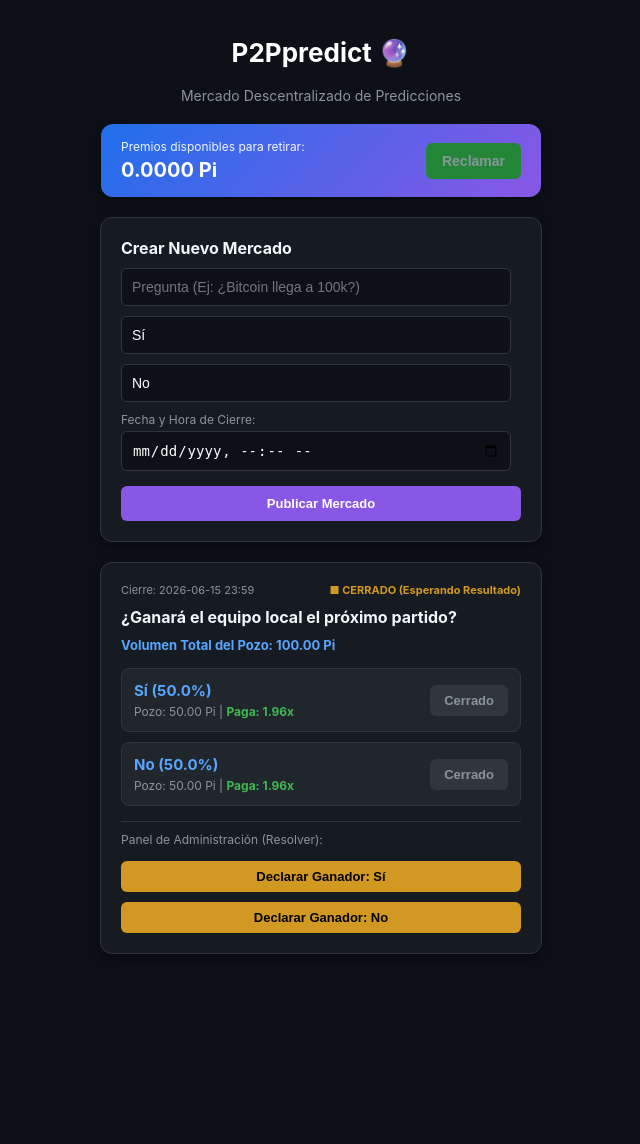
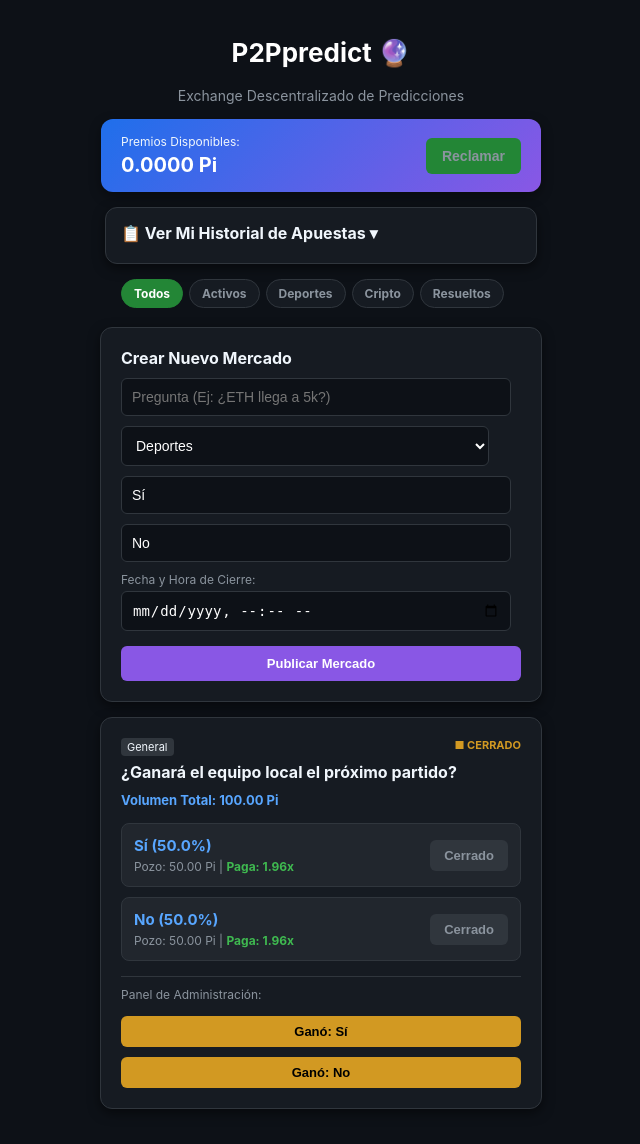
Before and after one commit to jaimetetio-jpg/oracle-predict-backend, a Flask app: page / in a window 1280 px wide. Shown: the whole page, without its empty margins (319-959 px from the left). Before the commit the page ends 954 px from the top, so only its background shows below. Run offline with Flask 3, Linux system fonts and the light colour scheme.

Commit message:
Update index.html

```diff
--- a/templates/index.html
+++ b/templates/index.html
@@ -3,7 +3,7 @@
 <head>
     <meta charset="UTF-8">
     <meta name="viewport" content="width=device-width, initial-scale=1.0">
-    <title>P2Ppredict - Mercado de Predicciones P2P</title>
+    <title>P2Ppredict - Exchange Profesional de Predicciones</title>
     <style>
         body {
             background-color: #0d1117;
@@ -16,37 +16,38 @@
             margin: 0;
         }
         h1 { font-size: 26px; color: #ffffff; margin-bottom: 5px; }
-        p.subtitulo { color: #8b949e; font-size: 14px; margin-bottom: 20px; }
-        .card {
-            background-color: #161b22;
-            border: 1px solid #30363d;
-            border-radius: 12px;
-            padding: 20px;
-            width: 100%;
-            max-width: 400px;
-            margin-bottom: 20px;
-            box-shadow: 0 4px 12px rgba(0,0,0,0.5);
-        }
-        .card h3 { font-size: 16px; color: #f0f6fc; margin-top: 0; margin-bottom: 10px; }
+        p.subtitulo { color: #8b949e; font-size: 14px; margin-bottom: 15px; }
+
         .wallet-card {
             background: linear-gradient(135deg, #1f6feb, #8957e5);
-            border-radius: 12px;
-            padding: 15px 20px;
-            width: 100%;
-            max-width: 400px;
-            margin-bottom: 20px;
-            display: flex;
-            justify-content: space-between;
-            align-items: center;
+            border-radius: 12px; padding: 15px 20px; width: 100%; max-width: 400px;
+            margin-bottom: 15px; display: flex; justify-content: space-between; align-items: center;
             box-shadow: 0 4px 12px rgba(0,0,0,0.4);
         }
         .wallet-info span { font-size: 12px; color: #f0f6fc; display: block; }
         .wallet-info h2 { font-size: 20px; color: #ffffff; margin: 4px 0 0 0; }
-        input[type="text"], input[type="datetime-local"] {
+
+        /* Filtros de Categorías y Estados */
+        .filtros-container { display: flex; gap: 6px; width: 100%; max-width: 400px; margin-bottom: 15px; overflow-x: auto; padding-bottom: 4px; }
+        .tab-filtro {
+            background-color: #161b22; border: 1px solid #30363d; color: #8b949e;
+            padding: 6px 12px; border-radius: 20px; font-size: 12px; cursor: pointer; white-space: nowrap; font-weight: bold;
+        }
+        .tab-filtro.activo { background-color: #238636; color: #fff; border-color: #238636; }
+
+        .card {
+            background-color: #161b22; border: 1px solid #30363d; border-radius: 12px;
+            padding: 20px; width: 100%; max-width: 400px; margin-bottom: 15px;
+            box-shadow: 0 4px 12px rgba(0,0,0,0.5);
+        }
+        .card h3 { font-size: 16px; color: #f0f6fc; margin-top: 0; margin-bottom: 10px; }
+
+        input[type="text"], input[type="datetime-local"], select {
             width: 92%; padding: 10px; border-radius: 6px; border: 1px solid #30363d;
             background-color: #0d1117; color: #fff; margin-bottom: 10px; font-size: 14px;
         }
         label { font-size: 12px; color: #8b949e; display: block; margin-bottom: 4px; text-align: left; }
+
         .opciones-container { display: flex; flex-direction: column; gap: 10px; margin-top: 15px; }
         .opcion-row {
             background-color: #21262d; border: 1px solid #30363d; border-radius: 8px;
@@ -56,6 +57,7 @@
         .nombre-opcion { font-weight: bold; color: #58a6ff; font-size: 15px; }
         .stats-opcion { font-size: 12px; color: #8b949e; }
         .pago-destacado { color: #3fb950; font-weight: bold; }
+
         button {
             background-color: #238636; color: #fff; border: none; padding: 8px 14px;
             border-radius: 6px; font-size: 13px; cursor: pointer; font-weight: bold;
@@ -65,32 +67,61 @@
         button.btn-resolver { background-color: #d29922; color: #000; width: 100%; margin-top: 10px; }
         button.btn-reclamar { background-color: #238636; padding: 10px 16px; font-size: 14px; }
         button:hover:not(:disabled) { opacity: 0.85; }
-        .header-meta { display: flex; justify-content: space-between; font-size: 11px; color: #8b949e; margin-bottom: 10px; }
+
+        .header-meta { display: flex; justify-content: space-between; font-size: 11px; color: #8b949e; margin-bottom: 6px; }
+        .badge-categoria { background-color: #30363d; padding: 2px 6px; border-radius: 4px; color: #f0f6fc; }
         .badge-activo { color: #3fb950; font-weight: bold; }
         .badge-cerrado { color: #d29922; font-weight: bold; }
         .badge-resuelto { color: #58a6ff; font-weight: bold; }
         .pozo-global { font-size: 13px; color: #58a6ff; margin-bottom: 10px; font-weight: bold; }
         .resultado-caja { background-color: #1f242c; padding: 10px; border-radius: 6px; margin-top: 10px; font-size: 13px; color: #3fb950; }
+
+        /* Historial Personal */
+        .historial-box { font-size: 12px; background: #0d1117; padding: 10px; border-radius: 6px; border: 1px solid #30363d; margin-top: 10px; }
+        .historial-item { border-bottom: 1px solid #21262d; padding: 6px 0; display: flex; justify-content: space-between; }
     </style>
 </head>
 <body>
 
     <h1>P2Ppredict 🔮</h1>
-    <p class="subtitulo">Mercado Descentralizado de Predicciones</p>
+    <p class="subtitulo">Exchange Descentralizado de Predicciones</p>
 
-    <!-- Tarjeta de Billetera y Reclamo de Premios -->
+    <!-- Tarjeta de Billetera y Reclamo -->
     <div class="wallet-card">
         <div class="wallet-info">
-            <span>Premios disponibles para retirar:</span>
+            <span>Premios Disponibles:</span>
             <h2 id="saldo-usuario">0.0000 Pi</h2>
         </div>
         <button class="btn-reclamar" id="btn-reclamar" onclick="reclamarPremio()" disabled>Reclamar</button>
     </div>
 
+    <!-- Historial de Apuestas Personales -->
+    <div class="card" style="padding: 15px;">
+        <h3 style="margin-bottom: 5px; cursor: pointer;" onclick="toggleHistorial()">📋 Ver Mi Historial de Apuestas ▾</h3>
+        <div id="contenedor-historial" class="historial-box" style="display: none;">
+            <span style="color: #8b949e;">Cargando historial...</span>
+        </div>
+    </div>
+
+    <!-- Filtros por Categoría / Estado -->
+    <div class="filtros-container">
+        <div class="tab-filtro activo" onclick="filtrar('todos', this)">Todos</div>
+        <div class="tab-filtro" onclick="filtrar('activo', this)">Activos</div>
+        <div class="tab-filtro" onclick="filtrar('Deportes', this)">Deportes</div>
+        <div class="tab-filtro" onclick="filtrar('Cripto', this)">Cripto</div>
+        <div class="tab-filtro" onclick="filtrar('resuelto', this)">Resueltos</div>
+    </div>
+
     <!-- Crear Mercado -->
     <div class="card">
         <h3>Crear Nuevo Mercado</h3>
-        <input type="text" id="nuevo-titulo" placeholder="Pregunta (Ej: ¿Bitcoin llega a 100k?)">
+        <input type="text" id="nuevo-titulo" placeholder="Pregunta (Ej: ¿ETH llega a 5k?)">
+        <select id="nueva-categoria">
+            <option value="Deportes">Deportes</option>
+            <option value="Cripto">Cripto</option>
+            <option value="Política">Política</option>
+            <option value="Tecnología">Tecnología</option>
+        </select>
         <input type="text" id="opcion-1" placeholder="Opción 1" value="Sí">
         <input type="text" id="opcion-2" placeholder="Opción 2" value="No">
         <label>Fecha y Hora de Cierre:</label>
@@ -104,60 +135,80 @@
     </div>
 
     <script>
-        const usuarioActual = "Pionero"; // Usuario de prueba simulado
+        const usuarioActual = "Pionero";
+        let filtroActual = 'todos';
+        let eventosGlobales = [];
 
         async function inicializarApp() {
-            await cargarSaldo();
+            await cargarDatosUsuario();
             await cargarMercados();
         }
 
-        async function cargarSaldo() {
+        async function cargarDatosUsuario() {
             try {
                 const response = await fetch(`/api/saldo/${usuarioActual}`);
                 const data = await response.json();
                 if (data.success) {
                     document.getElementById('saldo-usuario').innerText = `${data.saldo_disponible.toFixed(4)} Pi`;
-                    const btnReclamar = document.getElementById('btn-reclamar');
-                    if (data.saldo_disponible > 0) {
-                        btnReclamar.disabled = false;
+                    document.getElementById('btn-reclamar').disabled = data.saldo_disponible <= 0;
+
+                    // Renderizar historial
+                    const histCont = document.getElementById('contenedor-historial');
+                    if (data.historial.length === 0) {
+                        histCont.innerHTML = '<span style="color: #8b949e;">Aún no tienes apuestas registradas.</span>';
                     } else {
-                        btnReclamar.disabled = true;
+                        let htmlHist = '';
+                        data.historial.reverse().forEach(h => {
+                            htmlHist += `
+                                <div class="historial-item">
+                                    <div><b>${h.titulo_evento}</b><br><span style="color: #58a6ff;">Apuesta: ${h.opcion_elegida} (${h.monto} Pi)</span></div>
+                                    <div style="color: #8b949e; font-size: 11px;">${h.fecha}</div>
+                                </div>
+                            `;
+                        });
+                        histCont.innerHTML = htmlHist;
                     }
                 }
-            } catch (error) { console.error("Error al cargar saldo:", error); }
+            } catch (error) { console.error("Error al cargar usuario:", error); }
         }
 
-        async function reclamarPremio() {
-            try {
-                const response = await fetch('/api/reclamar', {
-                    method: 'POST',
-                    headers: { 'Content-Type': 'application/json' },
-                    body: JSON.stringify({ username: usuarioActual })
-                });
-                const res = await response.json();
-                if (res.success) {
-                    alert(res.mensaje);
-                    inicializarApp(); // Refrescar saldo
-                } else {
-                    alert("Aviso: " + res.error);
-                }
-            } catch (error) { console.error("Error al reclamar:", error); }
+        function toggleHistorial() {
+            const el = document.getElementById('contenedor-historial');
+            el.style.display = el.style.display === 'none' ? 'block' : 'none';
         }
 
         async function cargarMercados() {
             try {
                 const response = await fetch('/api/eventos');
-                const eventos = await response.json();
+                eventosGlobales = await response.json();
+                renderizarMercados();
+            } catch (error) { console.error("Error al cargar mercados:", error); }
+        }
 
+        function filtrar(criterio, elemento) {
+            document.querySelectorAll('.tab-filtro').forEach(t => t.classList.remove('activo'));
+            elemento.classList.add('activo');
+            filtroActual = criterio;
+            renderizarMercados();
+        }
+
+        function renderizarMercados() {
             const contenedor = document.getElementById('mercados-container');
             contenedor.innerHTML = '';
 
-                if (eventos.length === 0) {
-                    contenedor.innerHTML = '<div class="card"><h3>No hay mercados disponibles</h3></div>';
+            let filtrados = eventosGlobales.filter(ev => {
+                if (filtroActual === 'todos') return true;
+                if (filtroActual === 'activo') return ev.estado === 'activo';
+                if (filtroActual === 'resuelto') return ev.estado === 'resuelto';
+                return ev.categoria === filtroActual;
+            });
+
+            if (filtrados.length === 0) {
+                contenedor.innerHTML = '<div class="card"><h3>No hay mercados en esta categoría</h3></div>';
                 return;
             }
 
-                eventos.forEach(ev => {
+            filtrados.forEach(ev => {
                 const card = document.createElement('div');
                 card.className = 'card';
 
@@ -168,7 +219,7 @@
 
                 let badgeClass = 'badge-activo';
                 let badgeText = '● ACTIVO';
-                    if (ev.estado === 'cerrado') { badgeClass = 'badge-cerrado'; badgeText = '■ CERRADO (Esperando Resultado)'; }
+                if (ev.estado === 'cerrado') { badgeClass = 'badge-cerrado'; badgeText = '■ CERRADO'; }
                 if (isResuelto) { badgeClass = 'badge-resuelto'; badgeText = '✔ RESUELTO'; }
 
                 let htmlOpciones = '';
@@ -180,7 +231,7 @@
                     htmlOpciones += `
                         <div class="opcion-row" style="${esGanadora ? 'border: 2px solid #3fb950;' : ''}">
                             <div class="info-opcion">
-                                    <span class="nombre-opcion">${op.nombre} (${porcentaje}%) ${esGanadora ? '🏆 (Ganadora)' : ''}</span>
+                                <span class="nombre-opcion">${op.nombre} (${porcentaje}%) ${esGanadora ? '🏆' : ''}</span>
                                 <span class="stats-opcion">Pozo: ${op.pozo.toFixed(2)} Pi | <span class="pago-destacado">Paga: ${multiplicador}x</span></span>
                             </div>
                             <button ${!isActivo ? 'disabled' : ''} onclick="apostar(${ev.id}, ${op.id})">
@@ -194,53 +245,47 @@
                 if (!isResuelto) {
                     htmlResolucion = `
                         <div style="margin-top: 15px; border-top: 1px solid #30363d; padding-top: 10px;">
-                                <label>Panel de Administración (Resolver):</label>
-                                <button class="btn-resolver" onclick="resolverMercado(${ev.id}, ${ev.opciones[0].id})">Declarar Ganador: ${ev.opciones[0].nombre}</button>
-                                <button class="btn-resolver" onclick="resolverMercado(${ev.id}, ${ev.opciones[1].id})">Declarar Ganador: ${ev.opciones[1].nombre}</button>
+                            <label>Panel de Administración:</label>
+                            <button class="btn-resolver" onclick="resolverMercado(${ev.id}, ${ev.opciones[0].id})">Ganó: ${ev.opciones[0].nombre}</button>
+                            <button class="btn-resolver" onclick="resolverMercado(${ev.id}, ${ev.opciones[1].id})">Ganó: ${ev.opciones[1].nombre}</button>
                         </div>
                     `;
                 } else {
-                        htmlResolucion = `<div class="resultado-caja">Mercado finalizado. Comisión retenida para la casa: <b>${ev.comision_casa.toFixed(2)} Pi</b>.</div>`;
+                    htmlResolucion = `<div class="resultado-caja">Finalizado. Comisión de la casa: <b>${ev.comision_casa.toFixed(2)} Pi</b>.</div>`;
                 }
 
                 card.innerHTML = `
                     <div class="header-meta">
-                            <span>Cierre: ${ev.fecha_cierre.replace('T', ' ')}</span>
+                        <span class="badge-categoria">${ev.categoria || 'General'}</span>
                         <span class="${badgeClass}">${badgeText}</span>
                     </div>
                     <h3>${ev.titulo}</h3>
-                        <div class="pozo-global">Volumen Total del Pozo: ${pozoTotalEvento.toFixed(2)} Pi</div>
-                        <div class="opciones-container">
-                            ${htmlOpciones}
-                        </div>
+                    <div class="pozo-global">Volumen Total: ${pozoTotalEvento.toFixed(2)} Pi</div>
+                    <div class="opciones-container">${htmlOpciones}</div>
                     ${htmlResolucion}
                 `;
                 contenedor.appendChild(card);
             });
-
-            } catch (error) { console.error("Error al cargar mercados:", error); }
         }
 
         async function crearMercado() {
             const titulo = document.getElementById('nuevo-titulo').value;
+            const categoria = document.getElementById('nueva-categoria').value;
             const op1 = document.getElementById('opcion-1').value;
             const op2 = document.getElementById('opcion-2').value;
             const fechaCierre = document.getElementById('fecha-cierre').value;
 
-            if (!titulo || !fechaCierre) {
-                alert("Completa el título y la fecha de cierre.");
-                return;
-            }
+            if (!titulo || !fechaCierre) { alert("Completa el título y la fecha de cierre."); return; }
 
             try {
                 const response = await fetch('/api/crear-evento', {
                     method: 'POST',
                     headers: { 'Content-Type': 'application/json' },
-                    body: JSON.stringify({ titulo, opcion1, opcion2, fecha_cierre: fechaCierre })
+                    body: JSON.stringify({ titulo, categoria, opcion1, opcion2, fecha_cierre: fechaCierre })
                 });
                 const res = await response.json();
                 if (res.success) {
-                    alert("¡Mercado creado con éxito!");
+                    alert("¡Mercado publicado con éxito!");
                     document.getElementById('nuevo-titulo').value = '';
                     document.getElementById('fecha-cierre').value = '';
                     inicializarApp();
@@ -257,15 +302,14 @@
                 });
                 const res = await response.json();
                 if (res.success) {
-                    alert("¡Apuesta realizada con éxito!");
+                    alert("¡Apuesta realizada!");
                     inicializarApp();
                 } else { alert("Aviso: " + res.error); }
             } catch (error) { console.error("Error:", error); }
         }
 
         async function resolverMercado(eventoId, ganadorId) {
-            if (!confirm("¿Estás seguro de declarar esta opción como ganadora? Esto asignará los premios automáticamente a las cuentas de los ganadores.")) return;
-
+            if (!confirm("¿Estás seguro de resolver este mercado con este resultado?")) return;
             try {
                 const response = await fetch('/api/resolver', {
                     method: 'POST',
@@ -277,7 +321,22 @@
                     alert(res.mensaje);
                     inicializarApp();
                 } else { alert("Error: " + res.error); }
-            } catch (error) { console.error("Error al resolver:", error); }
+            } catch (error) { console.error("Error:", error); }
+        }
+
+        async function reclamarPremio() {
+            try {
+                const response = await fetch('/api/reclamar', {
+                    method: 'POST',
+                    headers: { 'Content-Type': 'application/json' },
+                    body: JSON.stringify({ username: usuarioActual })
+                });
+                const res = await response.json();
+                if (res.success) {
+                    alert(res.mensaje);
+                    inicializarApp();
+                } else { alert("Aviso: " + res.error); }
+            } catch (error) { console.error("Error:", error); }
         }
 
         window.onload = inicializarApp;
```
Lines whose indentation alone changed are shown as unchanged.
